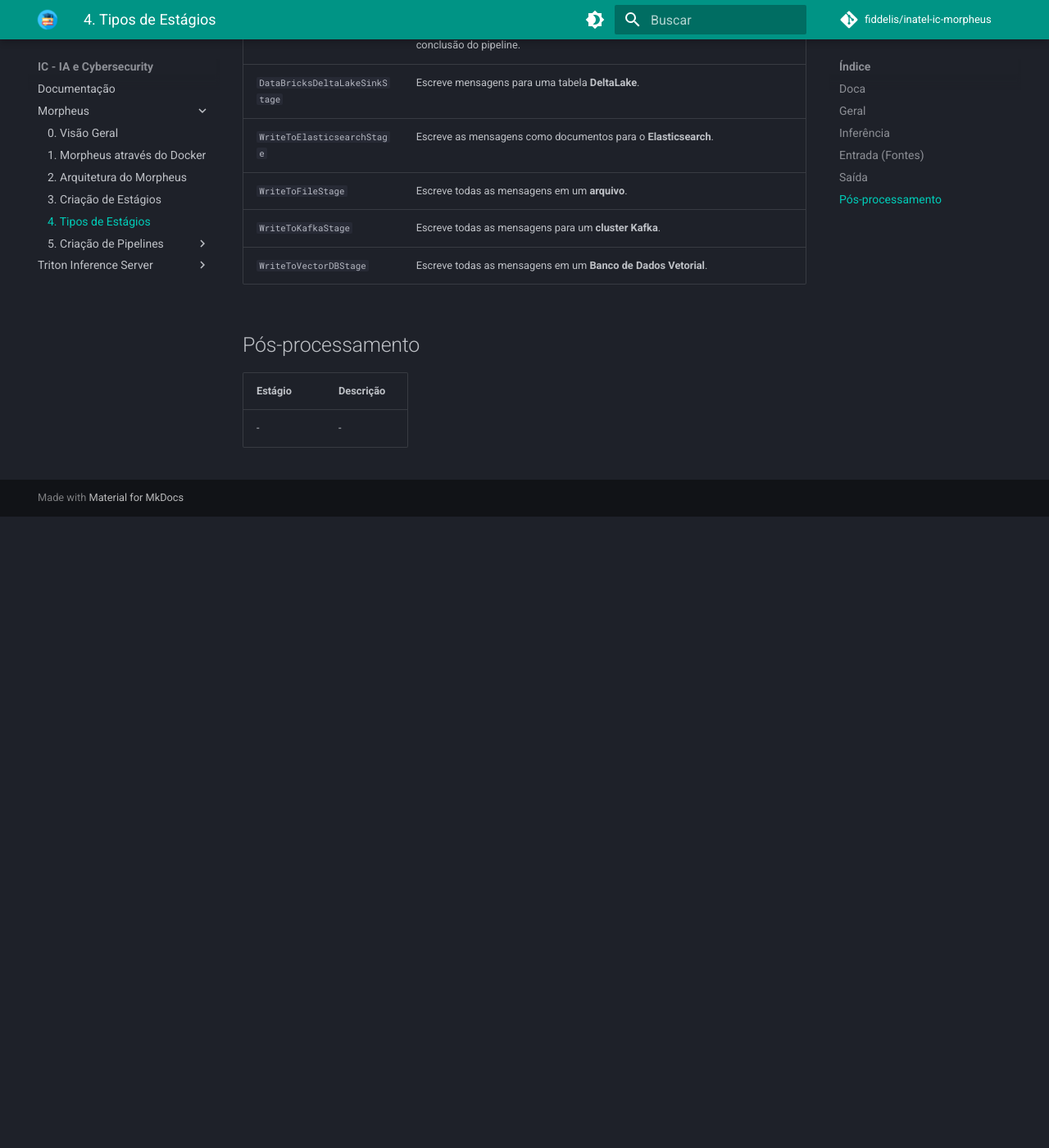
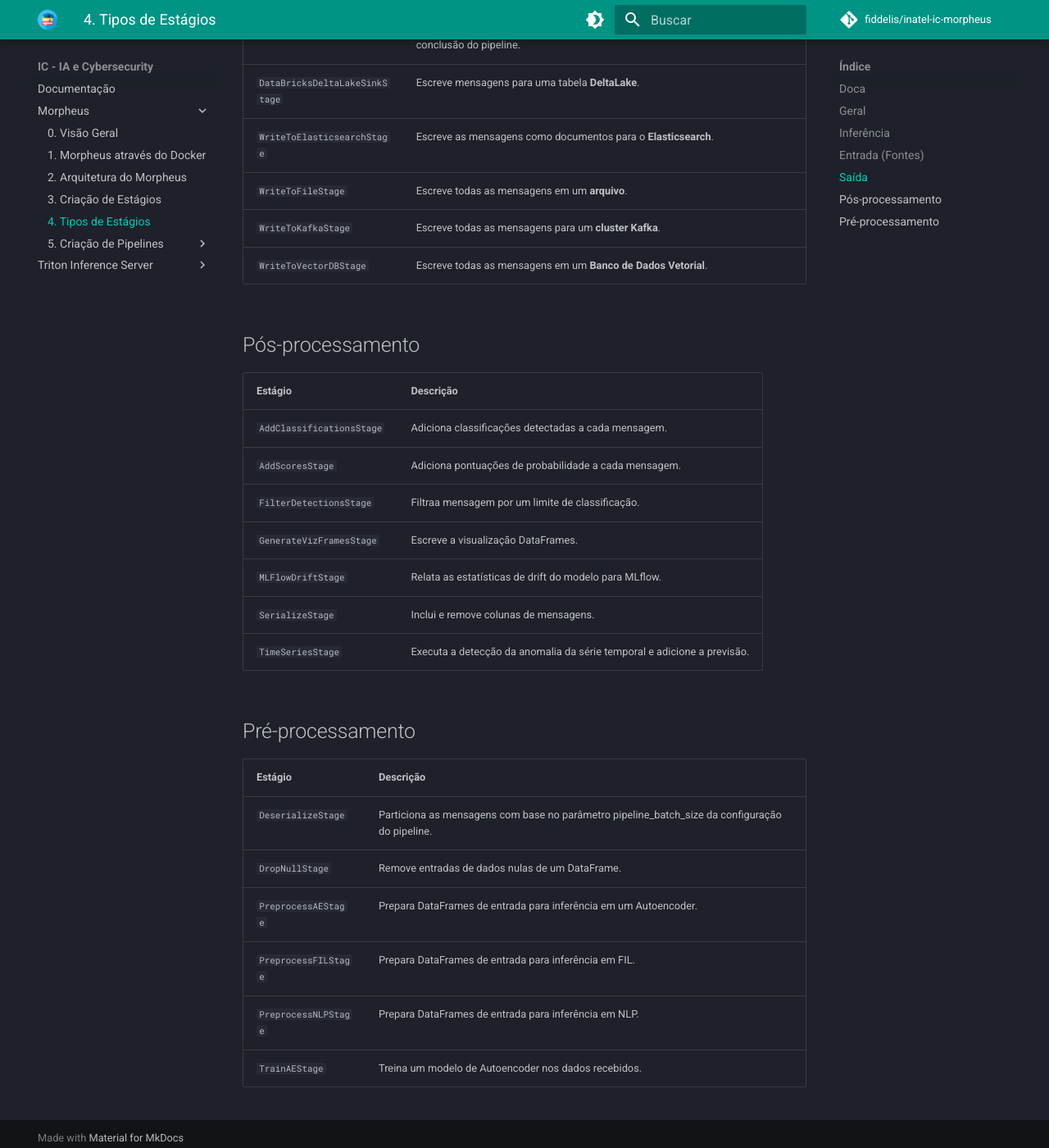
Before and after one commit to Fiddelis/inatel-ic-morpheus, an MkDocs documentation site: the page built from docs/Morpheus/4.tipos_de_estágios.md, in a window 1280 px wide and 1400 px high, scrolled down 2284 px. Shown: the whole window at 82% size. Built offline with MkDocs 1.6.1 and Material for MkDocs 9.7.7, drawn with Linux system fonts in a browser that asks for light colours; comment, search, counter and statistics services are not loaded; before the commit the page ends 2914 px from its top, so only the background shows below that.

Commit message:
feat: adicionado tipos de estagios

```diff
--- a/docs/Morpheus/4.tipos_de_estágios.md
+++ b/docs/Morpheus/4.tipos_de_estágios.md
@@ -6,14 +6,14 @@ Abaixo está alguns dos estágios mais usados.
 ## Doca
 
 | **Estágio**        | **Descrição**                                                                                                                          |
-|--------------------|----------------------------------------------------------------------------------------------------------------------------------------|
+| ------------------ | -------------------------------------------------------------------------------------------------------------------------------------- |
 | `DocaSourceStage`  | Estágio de origem usado para receber dados de pacotes brutos utilizando a **ferramenta DOCA da NVIDIA** (Compatível apenas com DPU's). |
 | `DocaConvertStage` | Converte o formato recebido pelo `DocaSourceStage` em um formato de mensagem `MetaMessage`.                                            |
 
 ## Geral
 
 | **Estágio**             | **Descrição**                                                                         |
-|-------------------------|---------------------------------------------------------------------------------------|
+| ----------------------- | ------------------------------------------------------------------------------------- |
 | `LinearModulesStage`    | **Carrega um módulo existente** e utiliza como um estágio do Morpheus.                |
 | `MultiPortModulesStage` | **Carrega um módulo existente, multi-porta** e utiliza como um estágio do Morpheus.   |
 | `MonitorStage`          | Exibe a **taxa de transferência** do estágio anterior no pipeline em paralelo.        |
@@ -22,7 +22,7 @@ Abaixo está alguns dos estágios mais usados.
 ## Inferência
 
 | **Estágio**                 | **Descrição**                                                                                           |
-|-----------------------------|---------------------------------------------------------------------------------------------------------|
+| --------------------------- | ------------------------------------------------------------------------------------------------------- |
 | `AutoEncoderInferenceStage` | Estágio de inferência **PyTorch** usado para o modo de pipeline **Auto Encoder**.                       |
 | `PyTorchInferenceStage`     | Estágio de inferência **PyTorch** usado para a maioria dos modos de pipelines, ^^exceto Auto Encoder^^. |
 | `TritonInferenceStage`      | Estágio de inferência que utiliza o **Triton Inference Server**.                                        |
@@ -30,7 +30,7 @@ Abaixo está alguns dos estágios mais usados.
 ## Entrada (Fontes)
 
 | **Estágio**                      | **Descrição**                                                                                              |
-|----------------------------------|------------------------------------------------------------------------------------------------------------|
+| -------------------------------- | ---------------------------------------------------------------------------------------------------------- |
 | `AppShieldSourceStage`           | Carrega mensagens do **Appshield** de um ou mais plugins em um dataframe.                                  |
 | `AzureSourceStage`               | Carrega mensagens do **Azure Active** Directory.                                                           |
 | `CloudTrailSourceStage`          | Carrega mensagens de um **diretório** Cloudtrail.                                                          |
@@ -48,7 +48,7 @@ Abaixo está alguns dos estágios mais usados.
 ## Saída
 
 | **Estágio**                    | **Descrição**                                                                                  |
-|--------------------------------|------------------------------------------------------------------------------------------------|
+| ------------------------------ | ---------------------------------------------------------------------------------------------- |
 | `HttpClientSinkStage`          | Escreve todas as mensagens para um endpoint **HTTP**.                                          |
 | `HttpServerSinkStage`          | Inicia um **servidor HTTP** e ouve solicitações recebidas em um endpoint especificado.         |
 | `InMemorySinkStage`            | Coleta as mensagens recebidas em uma lista que pode ser acessada após a conclusão do pipeline. |
@@ -60,6 +60,23 @@ Abaixo está alguns dos estágios mais usados.
 
 ## Pós-processamento
 
-| **Estágio** | **Descrição** |
-|-------------|---------------|
-| -           | -             |
+| **Estágio**               | **Descrição**                                                           |
+| ------------------------- | ----------------------------------------------------------------------- |
+| `AddClassificationsStage` | Adiciona classificações detectadas a cada mensagem.                     |
+| `AddScoresStage`          | Adiciona pontuações de probabilidade a cada mensagem.                   |
+| `FilterDetectionsStage`   | Filtraa mensagem por um limite de classificação.                        |
+| `GenerateVizFramesStage`  | Escreve a visualização DataFrames.                                      |
+| `MLFlowDriftStage`        | Relata as estatísticas de drift do modelo para MLflow.                  |
+| `SerializeStage`          | Inclui e remove colunas de mensagens.                                   |
+| `TimeSeriesStage`         | Executa a detecção da anomalia da série temporal e adicione a previsão. |
+
+## Pré-processamento
+
+| **Estágio**          | **Descrição**                                                                                  |
+| -------------------- | ---------------------------------------------------------------------------------------------- |
+| `DeserializeStage`   | Particiona as mensagens com base no parâmetro pipeline_batch_size da configuração do pipeline. |
+| `DropNullStage`      | Remove entradas de dados nulas de um DataFrame.                                                |
+| `PreprocessAEStage`  | Prepara DataFrames de entrada para inferência em um Autoencoder.                               |
+| `PreprocessFILStage` | Prepara DataFrames de entrada para inferência em FIL.                                          |
+| `PreprocessNLPStage` | Prepara DataFrames de entrada para inferência em NLP.                                          |
+| `TrainAEStage`       | Treina um modelo de Autoencoder nos dados recebidos.                                           |
```
Also changed, not shown: 1 other file.
